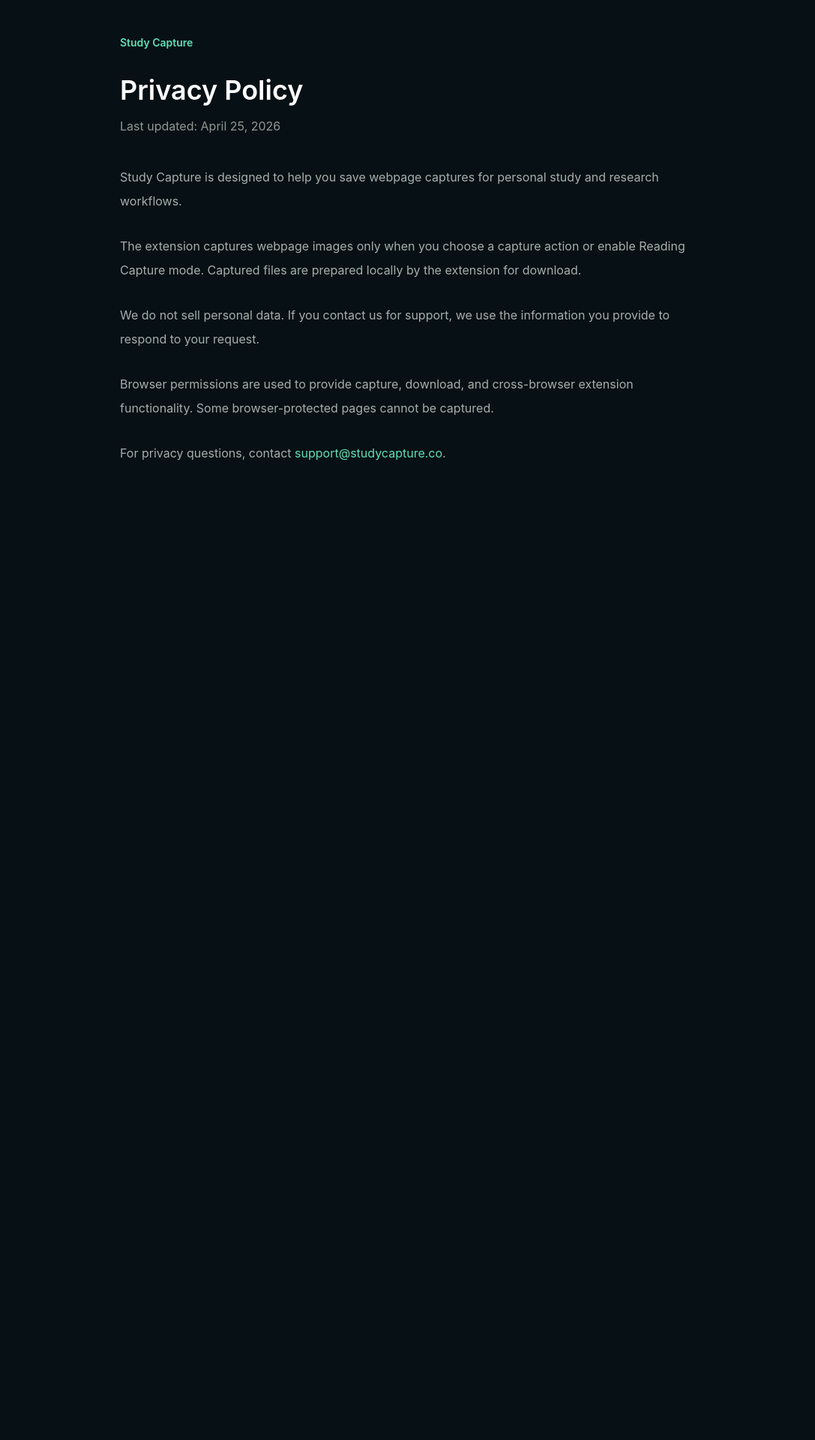
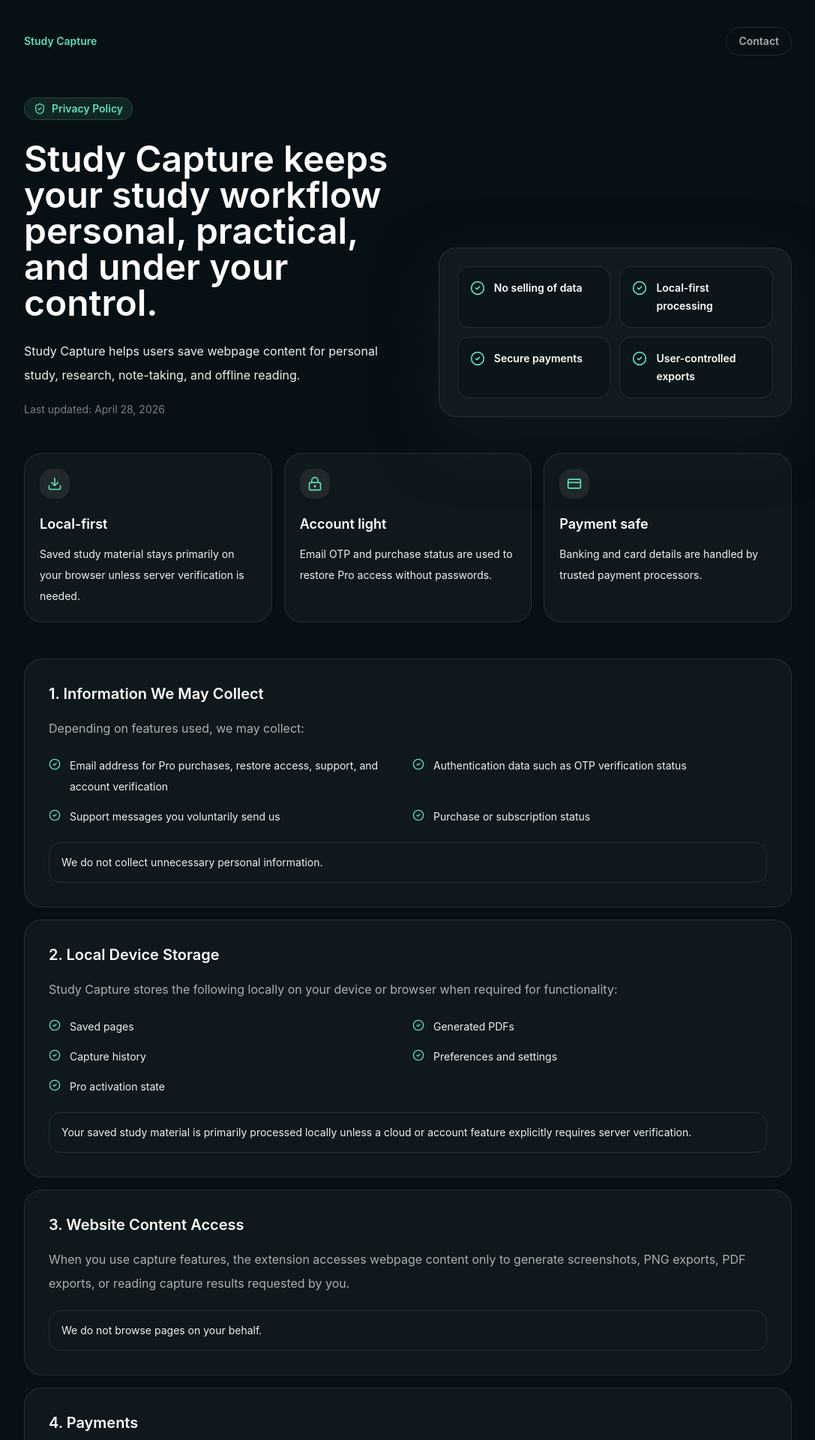
Before and after one commit to saikat-21/study-capture-site, a Next.js app: page /privacy in a window 1280 px wide. Shown: the part 20-1940 px from the top of the page at 75% size, without its empty margins (96-1183 px from the left). Before the commit the page ends 800 px from the top, so only its background shows below. Built offline with nearby package versions, Linux system fonts and the light colour scheme; no server answers.

Commit message:
Update privacy policy page

```diff
--- a/app/privacy/page.js
+++ b/app/privacy/page.js
@@ -1,36 +1,235 @@
 import Link from "next/link";
+import { CheckCircle2, CreditCard, Download, LockKeyhole, Mail, ShieldCheck } from "lucide-react";
 import { supportEmail, supportMailto } from "../../lib/site";
 
+const lastUpdated = "April 28, 2026";
+
+const trustBadges = [
+  "No selling of data",
+  "Local-first processing",
+  "Secure payments",
+  "User-controlled exports"
+];
+
+const policySections = [
+  {
+    title: "1. Information We May Collect",
+    body: "Depending on features used, we may collect:",
+    items: [
+      "Email address for Pro purchases, restore access, support, and account verification",
+      "Authentication data such as OTP verification status",
+      "Support messages you voluntarily send us",
+      "Purchase or subscription status"
+    ],
+    note: "We do not collect unnecessary personal information."
+  },
+  {
+    title: "2. Local Device Storage",
+    body: "Study Capture stores the following locally on your device or browser when required for functionality:",
+    items: [
+      "Saved pages",
+      "Generated PDFs",
+      "Capture history",
+      "Preferences and settings",
+      "Pro activation state"
+    ],
+    note: "Your saved study material is primarily processed locally unless a cloud or account feature explicitly requires server verification."
+  },
+  {
+    title: "3. Website Content Access",
+    body: "When you use capture features, the extension accesses webpage content only to generate screenshots, PNG exports, PDF exports, or reading capture results requested by you.",
+    note: "We do not browse pages on your behalf."
+  },
+  {
+    title: "4. Payments",
+    body: "Pro purchases may be processed through trusted third-party payment providers such as Razorpay or equivalent processors.",
+    note: "We do not store your card or banking details."
+  },
+  {
+    title: "5. How We Use Data",
+    body: "We use data only to:",
+    items: [
+      "Deliver extension features",
+      "Verify Pro purchases",
+      "Restore Pro access across your devices",
+      "Improve reliability",
+      "Provide customer support",
+      "Prevent fraud or abuse"
+    ]
+  },
+  {
+    title: "6. Data Sharing",
+    body: "We do not sell personal data.",
+    items: [
+      "Payment processing",
+      "Authentication",
+      "Hosting infrastructure",
+      "Legal compliance"
+    ],
+    note: "We do not transfer user data to third parties except where required for the purposes above."
+  },
+  {
+    title: "7. Security",
+    body: "We use reasonable technical and administrative safeguards to protect account and purchase-related information."
+  },
+  {
+    title: "8. Your Choices",
+    body: "You stay in control of Study Capture on your browser.",
+    items: [
+      "You may uninstall the extension anytime.",
+      "You may clear locally stored extension data from your browser settings.",
+      "You may contact us for account or privacy assistance."
+    ]
+  }
+];
+
 export const metadata = {
-  title: "Privacy Policy",
-  description: "Privacy policy for Study Capture."
+  title: {
+    absolute: "Privacy Policy | Study Capture"
+  },
+  description:
+    "Study Capture Privacy Policy covering local storage, Pro accounts, payments, and user data handling."
 };
 
 export default function PrivacyPage() {
   return (
-    <main className="min-h-screen bg-ink px-6 py-16 text-mist">
-      <article className="mx-auto max-w-3xl">
-        <Link href="/" className="text-sm font-semibold text-mint">Study Capture</Link>
-        <h1 className="mt-8 text-4xl font-semibold text-white">Privacy Policy</h1>
-        <p className="mt-4 text-mist/60">Last updated: April 25, 2026</p>
-        <div className="mt-10 space-y-7 text-base leading-8 text-mist/70">
-          <p>
-            Study Capture is designed to help you save webpage captures for personal study and research workflows.
-          </p>
-          <p>
-            The extension captures webpage images only when you choose a capture action or enable Reading Capture mode. Captured files are prepared locally by the extension for download.
-          </p>
-          <p>
-            We do not sell personal data. If you contact us for support, we use the information you provide to respond to your request.
-          </p>
-          <p>
-            Browser permissions are used to provide capture, download, and cross-browser extension functionality. Some browser-protected pages cannot be captured.
-          </p>
-          <p>
-            For privacy questions, contact <a className="text-mint" href={supportMailto}>{supportEmail}</a>.
-          </p>
-        </div>
+    <main className="min-h-screen bg-ink px-6 py-10 text-mist sm:py-14">
+      <article className="mx-auto max-w-5xl">
+        <nav className="flex items-center justify-between gap-4">
+          <Link href="/" className="text-sm font-semibold text-mint">
+            Study Capture
+          </Link>
+          <Link
+            href="/contact"
+            className="rounded-full border border-white/10 px-4 py-2 text-sm font-semibold text-mist/70 transition hover:border-mint/40 hover:text-white"
+          >
+            Contact
+          </Link>
+        </nav>
+
+        <section className="mt-14 grid gap-8 lg:grid-cols-[1.05fr_0.95fr] lg:items-end">
+          <div>
+            <p className="inline-flex items-center gap-2 rounded-full border border-mint/20 bg-mint/10 px-3 py-1 text-sm font-semibold text-mint">
+              <ShieldCheck className="h-4 w-4" aria-hidden="true" />
+              Privacy Policy
+            </p>
+            <h1 className="mt-7 max-w-3xl text-4xl font-semibold leading-tight text-white sm:text-5xl">
+              Study Capture keeps your study workflow personal, practical, and under your control.
+            </h1>
+            <p className="mt-6 max-w-2xl text-base leading-8 text-mist/68">
+              Study Capture helps users save webpage content for personal study, research, note-taking, and offline reading.
+            </p>
+            <p className="mt-5 text-sm text-mist/50">Last updated: {lastUpdated}</p>
+          </div>
+
+          <div className="rounded-3xl border border-white/10 bg-white/[0.045] p-5 shadow-panel sm:p-6">
+            <div className="grid gap-3 sm:grid-cols-2">
+              {trustBadges.map((badge) => (
+                <div
+                  key={badge}
+                  className="flex min-h-20 items-start gap-3 rounded-2xl border border-white/10 bg-ink/45 p-4"
+                >
+                  <CheckCircle2 className="mt-0.5 h-5 w-5 shrink-0 text-mint" aria-hidden="true" />
+                  <span className="text-sm font-semibold leading-6 text-white">{badge}</span>
+                </div>
+              ))}
+            </div>
+          </div>
+        </section>
+
+        <section className="mt-12 grid gap-4 md:grid-cols-3">
+          <PrivacySignal
+            icon={<Download className="h-5 w-5" aria-hidden="true" />}
+            title="Local-first"
+            text="Saved study material stays primarily on your browser unless server verification is needed."
+          />
+          <PrivacySignal
+            icon={<LockKeyhole className="h-5 w-5" aria-hidden="true" />}
+            title="Account light"
+            text="Email OTP and purchase status are used to restore Pro access without passwords."
+          />
+          <PrivacySignal
+            icon={<CreditCard className="h-5 w-5" aria-hidden="true" />}
+            title="Payment safe"
+            text="Banking and card details are handled by trusted payment processors."
+          />
+        </section>
+
+        <section className="mt-12 space-y-4">
+          {policySections.map((section) => (
+            <PolicySection key={section.title} section={section} />
+          ))}
+        </section>
+
+        <section className="mt-12 rounded-3xl border border-mint/20 bg-mint/10 p-6 sm:p-8">
+          <div className="flex items-start gap-4">
+            <div className="flex h-11 w-11 shrink-0 items-center justify-center rounded-2xl bg-mint/15 text-mint">
+              <Mail className="h-5 w-5" aria-hidden="true" />
+            </div>
+            <div>
+              <h2 className="text-xl font-semibold text-white">9. Contact</h2>
+              <p className="mt-3 max-w-2xl text-base leading-8 text-mist/70">
+                For privacy or support questions, contact{" "}
+                <a className="font-semibold text-mint" href={supportMailto}>
+                  {supportEmail}
+                </a>
+                .
+              </p>
+            </div>
+          </div>
+        </section>
+
+        <footer className="mt-14 flex flex-col gap-4 border-t border-white/10 py-8 text-sm text-mist/50 sm:flex-row sm:items-center sm:justify-between">
+          <p>Study Capture</p>
+          <div className="flex flex-wrap gap-4">
+            <Link className="transition hover:text-white" href="/contact">
+              Contact
+            </Link>
+            <Link className="transition hover:text-white" href="/privacy">
+              Privacy
+            </Link>
+            <Link className="transition hover:text-white" href="/terms">
+              Terms
+            </Link>
+          </div>
+        </footer>
       </article>
     </main>
   );
 }
+
+function PrivacySignal({ icon, title, text }) {
+  return (
+    <div className="rounded-3xl border border-white/10 bg-white/[0.035] p-5">
+      <div className="flex h-10 w-10 items-center justify-center rounded-2xl bg-white/[0.07] text-mint">
+        {icon}
+      </div>
+      <h2 className="mt-5 text-lg font-semibold text-white">{title}</h2>
+      <p className="mt-3 text-sm leading-7 text-mist/62">{text}</p>
+    </div>
+  );
+}
+
+function PolicySection({ section }) {
+  return (
+    <section className="rounded-3xl border border-white/10 bg-white/[0.035] p-6 sm:p-8">
+      <h2 className="text-xl font-semibold text-white">{section.title}</h2>
+      <p className="mt-4 text-base leading-8 text-mist/70">{section.body}</p>
+      {section.items ? (
+        <ul className="mt-5 grid gap-3 text-sm leading-7 text-mist/72 sm:grid-cols-2">
+          {section.items.map((item) => (
+            <li key={item} className="flex gap-3">
+              <CheckCircle2 className="mt-1 h-4 w-4 shrink-0 text-mint" aria-hidden="true" />
+              <span>{item}</span>
+            </li>
+          ))}
+        </ul>
+      ) : null}
+      {section.note ? (
+        <p className="mt-5 rounded-2xl border border-mint/15 bg-mint/8 px-4 py-3 text-sm leading-7 text-mist/72">
+          {section.note}
+        </p>
+      ) : null}
+    </section>
+  );
+}
```
